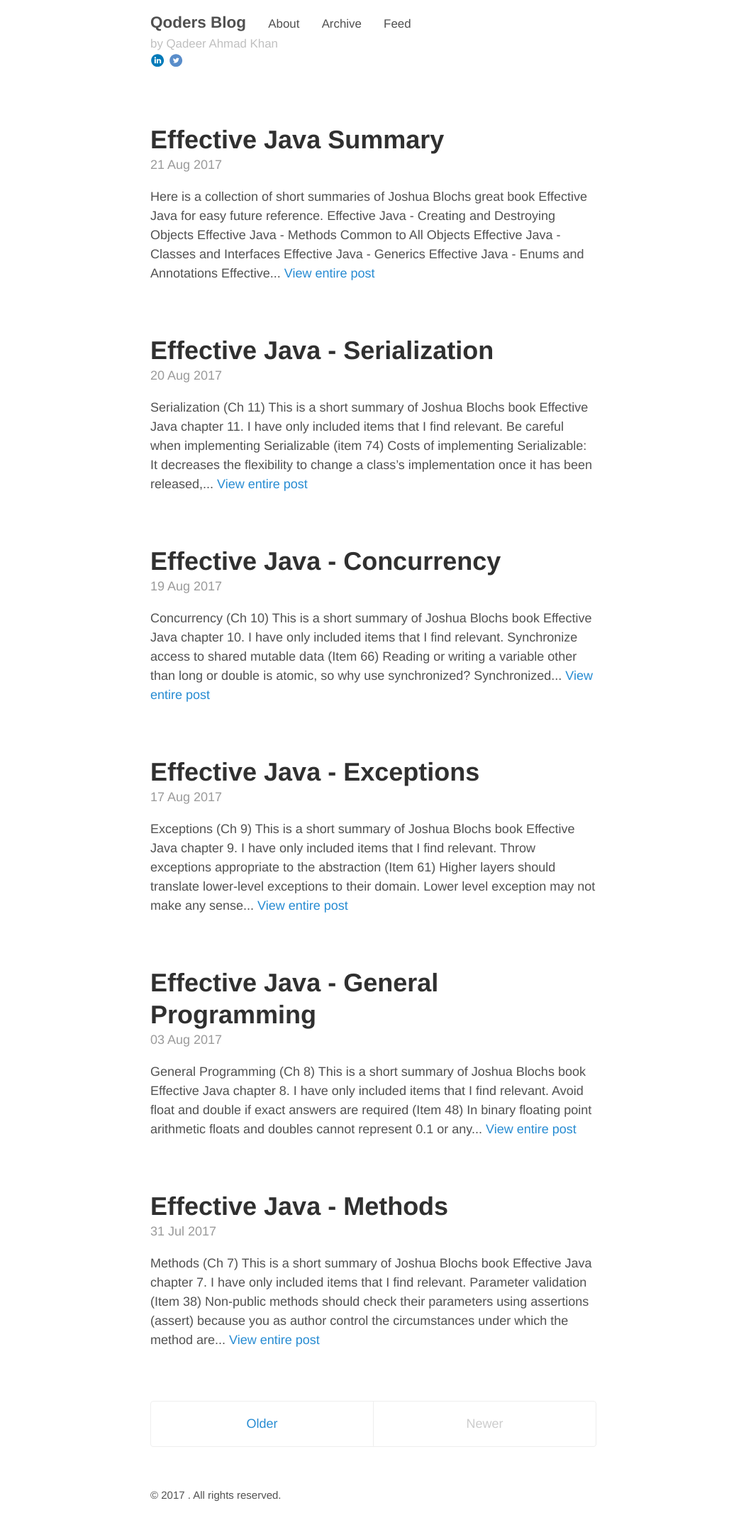
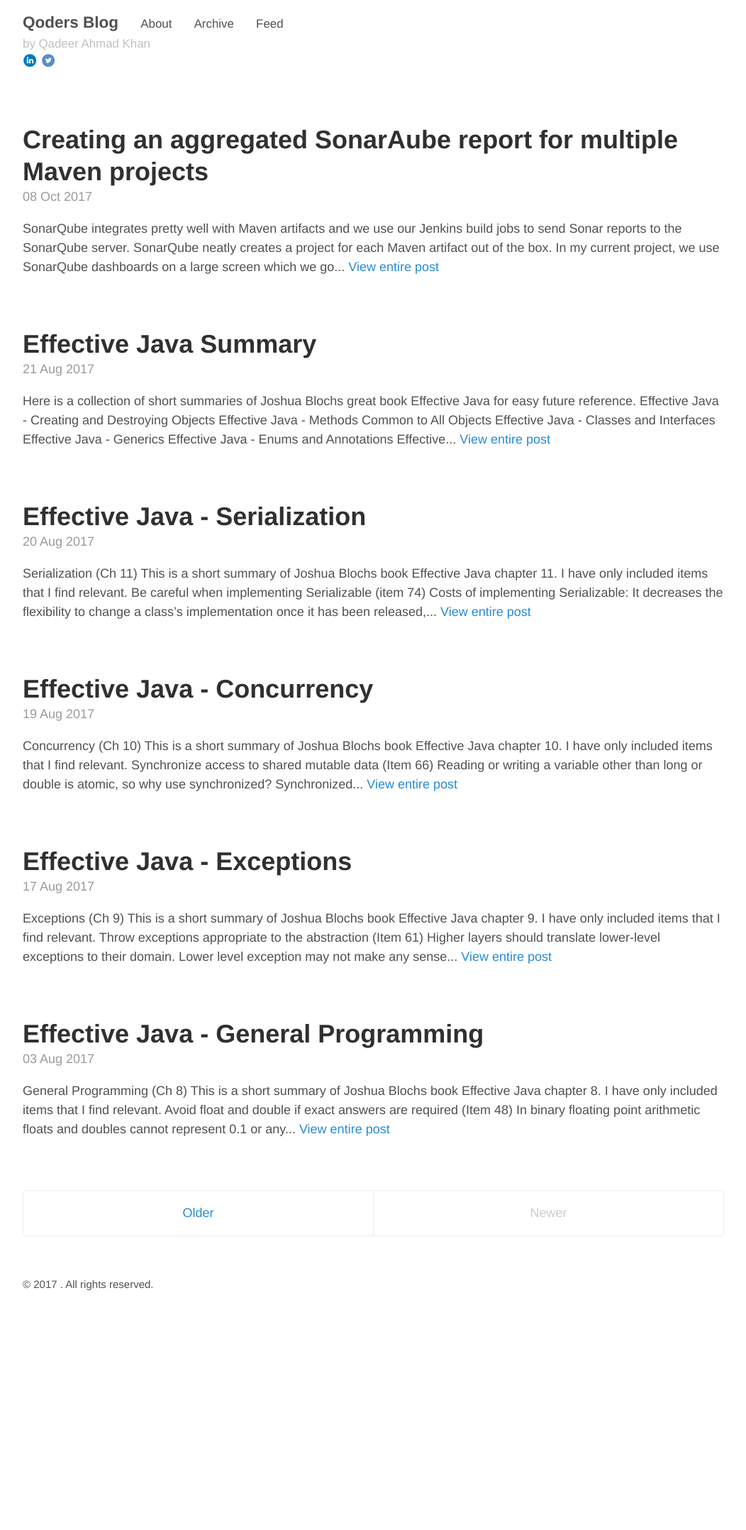
Before and after one commit to qtips/qtips.github.io, a Jekyll site: the page built from index.html, in a window 1280 px wide. Shown: the whole page at 71% size, without its empty margins (113-1165 px from the left). Built offline with Jekyll 4.4.1, drawn with Linux system fonts in a browser that asks for light colours; the list of posts is cut into pages by our own code; after the commit the page ends 1859 px from its top, so only the background shows below that; part of the change alters nothing that is shown.

Commit message:
new post

```diff
--- /dev/null
+++ b/_posts/2017-10-08-jenkins-pipeline-to-create-sonar-aggregate-report.md
@@ -0,0 +1,70 @@
+---
+layout: post
+title: Creating an aggregated SonarAube report for multiple Maven projects
+enabledisqus: true
+---
+
+SonarQube integrates pretty well with Maven artifacts and we use our Jenkins build jobs to send Sonar reports to the SonarQube server. SonarQube neatly creates a project for each Maven artifact out of the box. In my current project, we use SonarQube dashboards on a large screen which we go through each morning during standup, where we identify any new issues that SonarQube reports. This works really well, but since SonarQube only shows one dashboard per artifact, we only have time to go through one or two dashboards per standup. My team has responsibility of over 15 different small application, and we miss having a single dashboard that collects all our applications.
+
+I asked Google for help, but I only found payed SonarQube plugins which I was unsure would solve our problem. Luckily, I was able to create solution for our need using Jenkins Pipeline and the fact that Sonar can group projects by a _branch_ name. The idea is simple: I create a temporary pom file with the projects I want to aggregate on as sub-modules. Then I run the Maven Sonar plugin on the temporary pom which create the aggregated SonarQube project.
+
+The following Jenkins Pipeline script does the job:
+
+{% highlight groovy %}
+def root_pom = """
+<project xmlns="http://maven.apache.org/POM/4.0.0" xmlns:xsi="http://www.w3.org/2001/XMLSchema-instance" xsi:schemaLocation="http://maven.apache.org/POM/4.0.0 http://maven.apache.org/maven-v4_0_0.xsd">
+  <modelVersion>4.0.0</modelVersion>
+  <groupId>no.qadeer</groupId>
+  <artifactId>my-aggregated-report</artifactId>
+  <name>My Aggregated Report</name>
+  <version>1.0.0-SNAPSHOT</version>
+  <packaging>pom</packaging>
+
+ <modules>
+   <module>project1</module>
+   <module>project2</module>
+   <module>project3</module>
+ </modules>
+</project>"""
+
+
+
+node {
+    stage('create-pom') {
+        sh "echo '" + root_pom + "' > pom.xml"
+    }
+
+    stage('checkout projects') {
+        dir(project1) {
+            git branch: 'develop', url: 'ssh://git@git.qadeer.no:7999/project1.git'
+        }
+
+        dir(project2) {
+            git branch: 'develop', url: 'ssh://git@git.qadeer.no:7999/project2.git'
+        }
+
+        dir(project3) {
+            git branch: 'develop', url: 'ssh://git@git.qadeer.no:7999/project3.git'
+        }
+
+    }
+
+    stage('run sonar') {
+        withSonarQubeEnv {
+            sh "mvn -B clean -Dsonar.branch=my-aggregates org.sonarsource.scanner.maven:sonar-maven-plugin:3.2:sonar"
+        }
+    }
+
+}
+{% endhighlight %}
+
+
+I first create a temporary parent `pom.xml` on the fly which lists the projects I want an aggregate report on as sub-modules. Then, for each project, I checkout the projects in subfolders. Finally, I run the sonar plugin with the `sonar.branch` flag.
+
+The flag is important because this will separate your original project dashboard from the copy aggregate project. You might wonder why it is not easier to simply write the report to the original project? If you try without the flag, SonarQube will refuse to process the reports sent by Maven and complain about duplicate key and that the project already exists:
+
+
+    The project "com.foo:bar-submodule-1" is already defined in SonarQube but not as a module of project "com.foo:bar". If you really want to stop directly analysing project "com.foo:bar-submodule-1", please first delete it from SonarQube and then relaunch the analysis of project "com.foo:bar"
+
+
+ By adding the `sonar.branch` flag, SonarQube prefixes the key with the flag, creating a new project. You could delete the original project and then run the pipeline to avoid the error, but then you will loose all your history. This approach does create a duplicate project, but that is livable. The best would of course be if SonarQube updated the original project, but I guess the way SonarQube groups projects using their parents require that an existing project cannot have two different parents.
--- a/_sass/_code.scss
+++ b/_sass/_code.scss
@@ -19,6 +19,8 @@ code {
 pre {
   margin-top: 0;
   margin-bottom: 1rem;
+  white-space: pre-wrap;
+  overflow-x: auto;
 }
 
 pre code {
@@ -39,7 +41,6 @@ pre code {
 
   pre {
     margin-bottom: 0;
-    overflow-x: auto;
   }
 
   .lineno {
--- a/_sass/_layout.scss
+++ b/_sass/_layout.scss
@@ -3,7 +3,7 @@
 // Styles for managing the structural hierarchy of the site.
 
 .container {
-  max-width: 38rem;
+  max-width: 58rem;
   padding-left:  1.5rem;
   padding-right: 1.5rem;
   margin-left:  auto;
```
